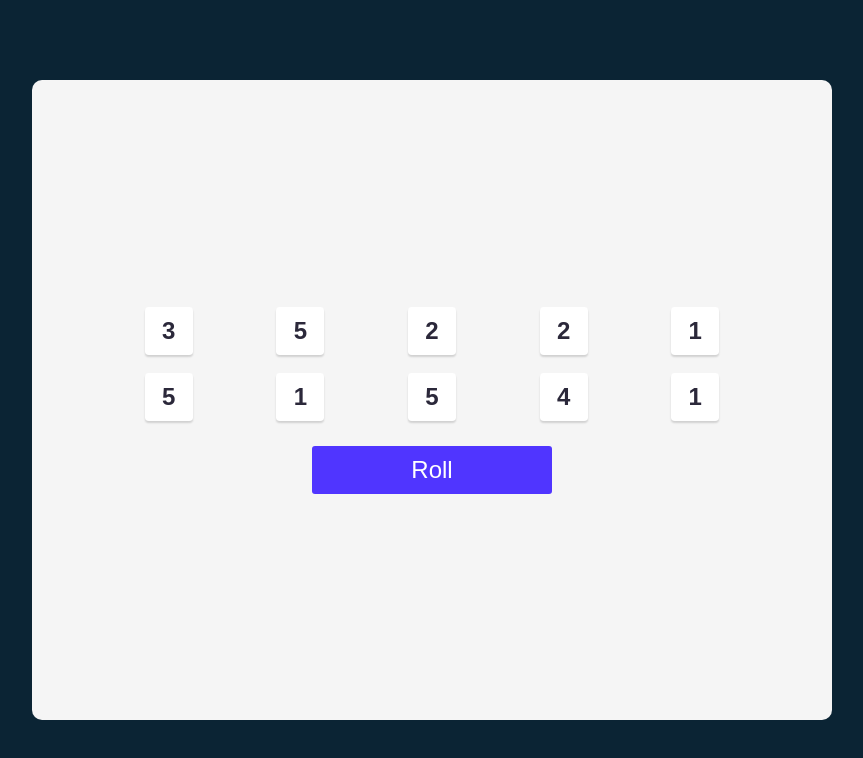
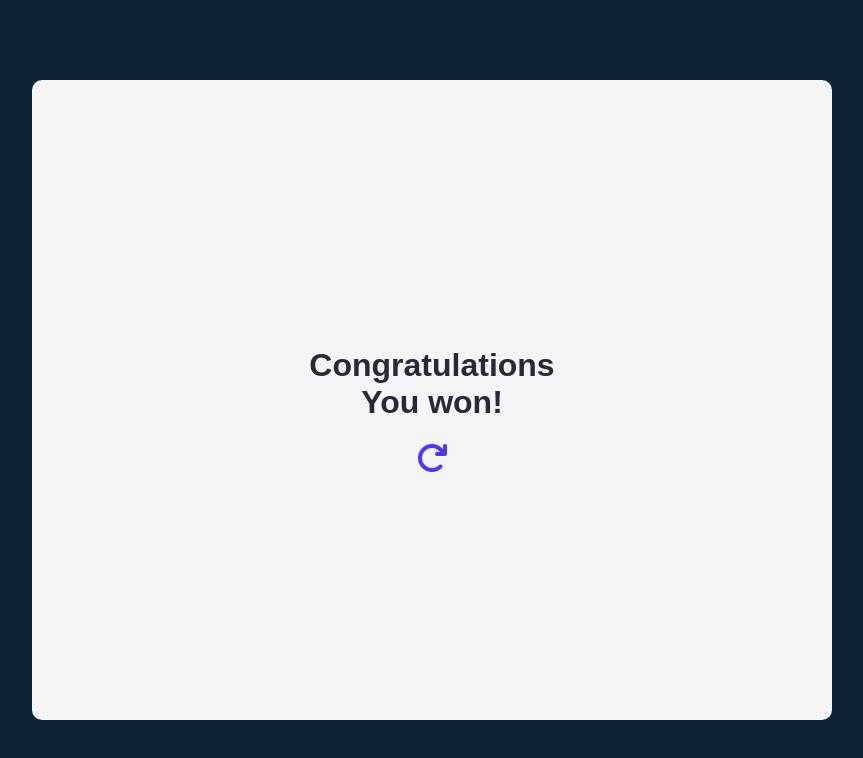
Before and after one commit to Grihit/tenzies, a React (Create React App) app: page / in a window 1280 px wide. Shown: the top 758 px of the page, without its empty margins (208-1071 px from the left). Built offline with nearby package versions, Linux system fonts and the light colour scheme.

Commit message:
Added win condition and animations

```diff
--- a/public/index.html
+++ b/public/index.html
@@ -22,6 +22,7 @@
       Learn how to configure a non-root public URL by running `npm run build`.
     -->
     <title>Tenzies</title>
+    <script src="https://kit.fontawesome.com/337e972a93.js" crossorigin="anonymous"></script>
   </head>
   <body>
     <noscript>You need to enable JavaScript to run this app.</noscript>
--- a/src/App.css
+++ b/src/App.css
@@ -39,6 +39,17 @@ main{
   width: 3rem;
   height: 3rem;
   cursor: pointer;
+  transition: all .2s;
+}
+
+.die--fix{
+  background-color: #59E391;
+  animation: fadeIn .2s;
+}
+
+@keyframes fadeIn {
+  0% {opacity:0;}
+  100% {opacity:1;}
 }
 
 .die--text{
@@ -57,8 +68,40 @@ main{
   border-radius: 3px;
   cursor: pointer;
   color: #FFFFFF;
+  transition: all .5s;
 }
 
-.die--fix{
-  background-color: #59E391;
+.roll:hover{
+  transition: all .5s;
+  background-color: #442dd5;
 }
+
+.tenzies{
+  text-align: center;
+  padding: 0px 45px;
+}
+.tenzies>h1{
+  color: #2B283A;
+  margin-bottom: 0px;
+}
+
+.tenzies>p{
+  color: #4A4E74;
+  font-size: 1.25rem;
+  margin-top: 10px;
+}
+
+.tenzies--won{
+  text-align: center;
+  color: #2B283A;
+}
+
+.fa-arrow-rotate-right{
+  font-size: 2rem;
+  color: #5035FF;
+  cursor: pointer;
+  transition: transform .8s ease-in-out;
+}
+.fa-arrow-rotate-right:hover{
+  transform: rotate(270deg);
+}
--- a/src/App.js
+++ b/src/App.js
@@ -44,12 +44,49 @@ function App() {
             />
   })
 
+  const [tenzies, setTenzies] = React.useState(true)
+  const firstUpdate = React.useRef(true);
+  React.useEffect(() => {
+    if (firstUpdate.current) {
+      firstUpdate.current = false;
+      return;
+    }
+    const firstValue = dies[0].value
+    for(let i=1; i<10;++i){
+      if(dies[i].value !== firstValue || !dies[i].fixed || !dies[0].fixed){
+        return
+      }
+    }
+    setTenzies(true)
+
+  }, [dies])
+
+  function toggle(){
+    setTenzies(prevTenzies => !prevTenzies)
+  }
+
   return (
     <main>
-      <div className='die--container'>
-        {dieElements}
-      </div>
-      <button className='roll' onClick={changeDie}>Roll</button>
+      {
+        !tenzies ?
+        <>
+          <div className='tenzies'>
+            <h1>Tenzies</h1>
+            <p>Roll until all dice are the same. Click each die to freeze it at its current value between rolls.</p>
+          </div>
+          <div className='die--container'>
+              {dieElements}
+          </div>
+          <button className='roll' onClick={changeDie}>Roll</button>
+        </>
+        :
+        <div className='tenzies--won'>
+          <h1>Congratulations<br /> You won!</h1>
+          <span className='icon' onClick={toggle}>
+            <i className="fa-solid fa-arrow-rotate-right"></i>
+          </span>
+        </div>
+      }
     </main>
   );
 }
```
